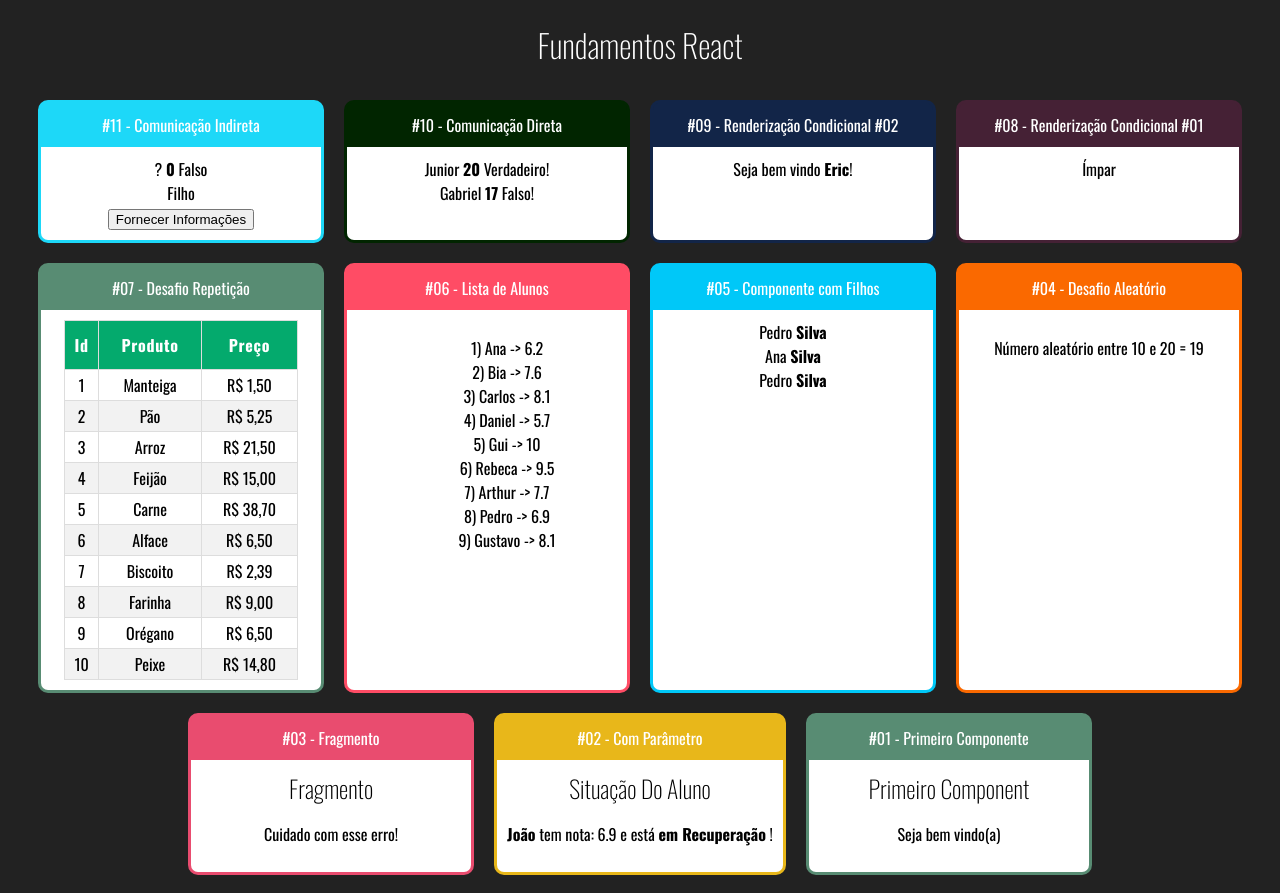
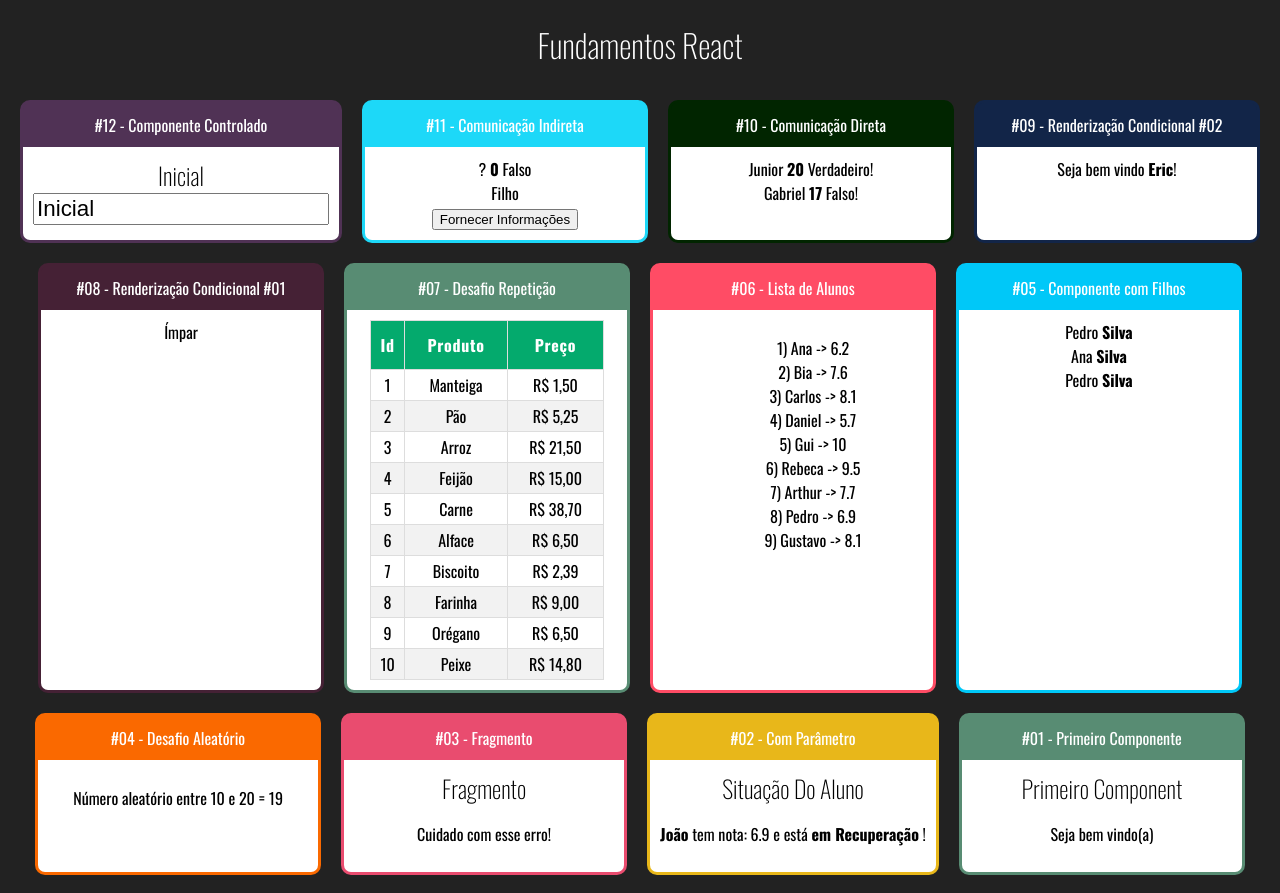
Before and after one commit to eric-moniz/curso-react-redux, a React (Create React App) app: page / in a window 1280 px wide. Built offline with nearby package versions, Linux system fonts and the light colour scheme.

Commit message:
aula 37 - Componente Controlado

```diff
--- a/src/App.jsx
+++ b/src/App.jsx
@@ -14,12 +14,17 @@
 import UsuarioInfo from "./components/condicional/UsuarioInfo";
 import DiretaPai from "./components/comunicação/DiretaPai";
 import IndiretaPai from "./components/comunicação/IndiretaPai";
+import Input from "./components/formulario/Input";
 
 const App = () => (
   <div className="App">
     <h1>Fundamentos React</h1>
 
     <div className="Cards">
+      <Card titulo="#12 - Componente Controlado" color="#503255">
+        <Input />
+      </Card>
+
       <Card titulo="#11 - Comunicação Indireta" color="#1dd8f8">
         <IndiretaPai />
       </Card>
--- a/src/components/comunicação/IndiretaFilho.jsx
+++ b/src/components/comunicação/IndiretaFilho.jsx
@@ -1,8 +1,12 @@
 const IndiretaFilho = props => {
+  const min = 50;
+  const max = 70;
+  const gerarIdade = () => parseInt(Math.random() * (max - min)) + min;
+
   return (
     <div>
       <div>Filho</div>
-      <button onClick={_ => props.quandoClicar("João", 53, true)}>
+      <button onClick={_ => props.quandoClicar("João", gerarIdade, true)}>
         Fornecer Informações
       </button>
     </div>
--- a/src/components/comunicação/IndiretaPai.jsx
+++ b/src/components/comunicação/IndiretaPai.jsx
@@ -1,12 +1,15 @@
+import { useState } from "react";
 import IndiretaFilho from "./IndiretaFilho";
 
 const IndiretaPai = props => {
-  let nome = "?";
-  let idade = 0;
-  let nerd = false;
+  const [nome, setNome] = useState("?");
+  const [idade, setIdade] = useState(0);
+  const [nerd, setNerd] = useState(false);
 
   function fornecerInformacoes(nome, idade, nerd) {
-    console.log(nome, idade, nerd);
+    setNome(nome);
+    setIdade(idade);
+    setNerd(nerd);
   }
 
   return (
--- /dev/null
+++ b/src/components/formulario/Input.css
@@ -0,0 +1,3 @@
+.Input input {
+  font-size: 1.4rem;
+}
--- /dev/null
+++ b/src/components/formulario/Input.jsx
@@ -0,0 +1,36 @@
+import "./Input.css";
+import React, { useState } from "react";
+
+const Input = props => {
+  const [valor, setValor] = useState("Inicial");
+
+  function quandoMudar(e) {
+    setValor(e.target.value);
+  }
+
+  return (
+    <div className="Input">
+      <div
+        style={{
+          display: "flex",
+          flexDirection: "column",
+        }}
+      >
+        <h2>{valor}</h2>
+        <input value={valor} onChange={quandoMudar} />
+
+        {/*
+        Usar readOnly quando tiver um elemento input sem a propriedade onChange, para eliminar o erro no console do react
+        <input value={valor} readOnly />
+        */}
+
+        {/*
+        Quando quiser um elemento que não esteja vinculado a nenhum estado usamos:
+        <input value={undefined} />
+        */}
+      </div>
+    </div>
+  );
+};
+
+export default Input;
```
